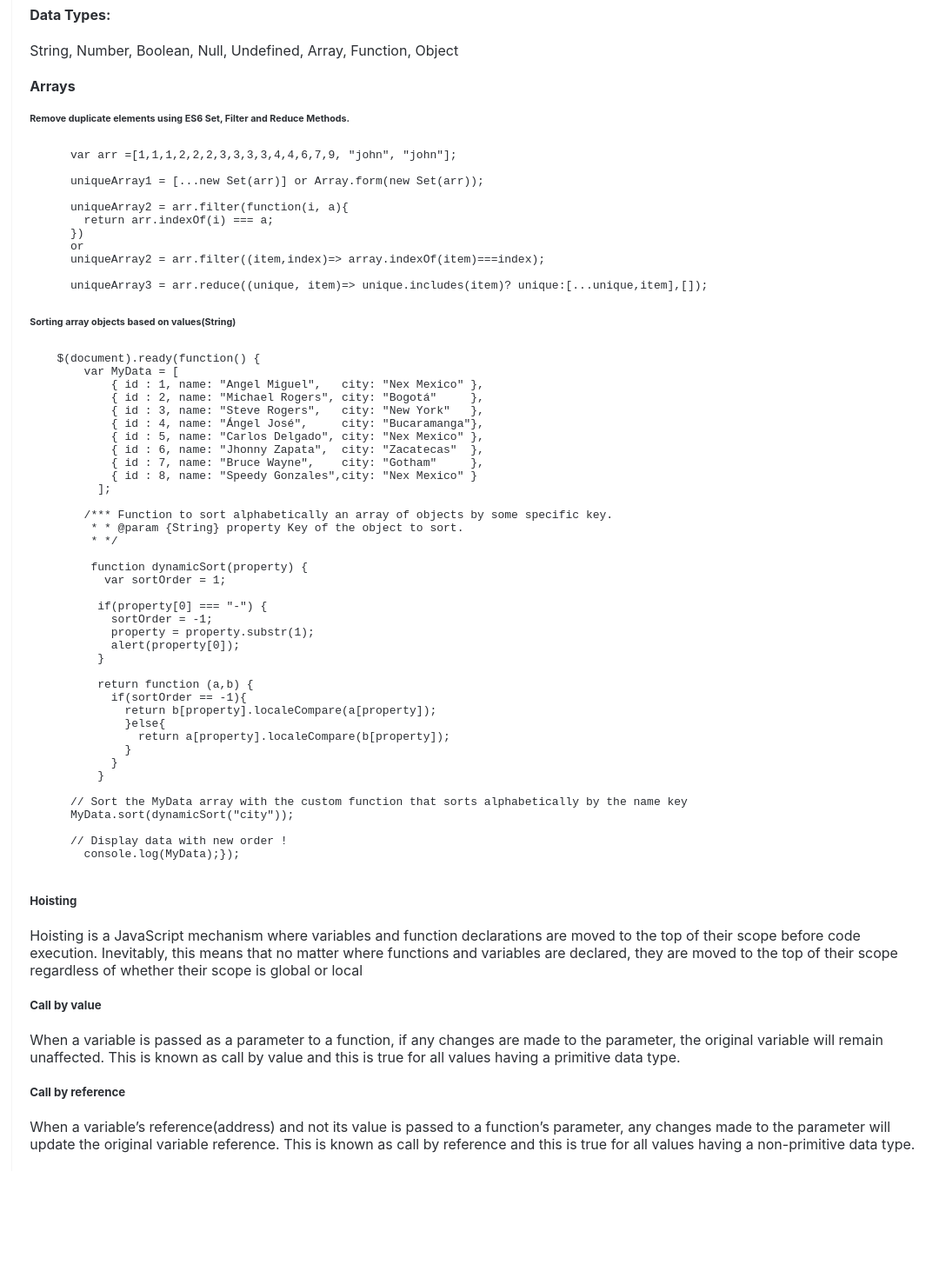
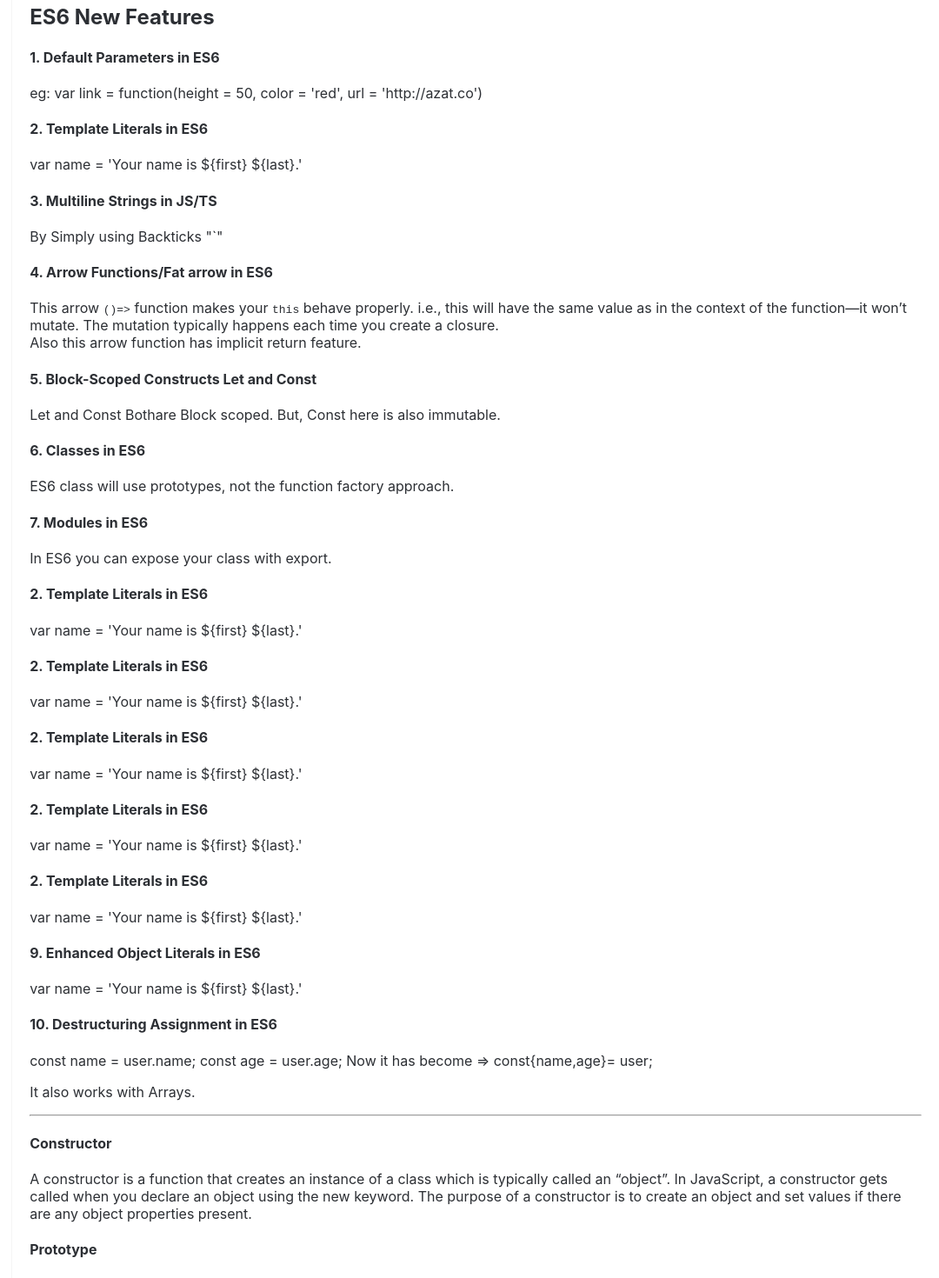
Before and after one commit to sivajisanapala/UI-Development, an Angular app: page /dashboard/javascript in a window 1280 px wide. Shown: the part 540-2010 px from the top of the page at 87% size, without its empty margins (200-1280 px from the left). Before the commit the page ends 1887 px from the top, so only its background shows below. Built offline with nearby package versions, Linux system fonts and the light colour scheme.

Commit message:
2 files modified

```diff
--- a/src/app/items/dashboard/brief/jscript/jscript.component.html
+++ b/src/app/items/dashboard/brief/jscript/jscript.component.html
@@ -8,7 +8,60 @@
     <li>duplicates manuplation: https://medium.com/dailyjs/how-to-remove-array-duplicates-in-es6-5daa8789641c</li>
 </ol>
 
+<h2>ES6 New Features</h2>
 
+<h4>1. Default Parameters in ES6</h4>
+<p>eg: var link = function(height = 50, color = 'red', url = 'http://azat.co')</p>
+
+<h4>2. Template Literals in ES6</h4>
+<p [innerHTML]="templiteral"></p>
+
+<h4>3. Multiline Strings in JS/TS</h4>
+<p> By Simply using Backticks "`"</p>
+
+<h4>4. Arrow Functions/Fat arrow in ES6</h4>
+<p>This arrow <code>()=></code> function makes your <code>this</code> behave properly. i.e., this will have the same value as in the context of the function—it won’t mutate. The mutation typically happens each time you create a closure. <br>
+Also this arrow function has implicit return feature.</p>
+
+<h4>5. Block-Scoped Constructs Let and Const</h4>
+<p>Let and Const Bothare Block scoped. But, Const here is also immutable.</p>
+
+<h4>6. Classes in ES6</h4>
+<p>ES6 class will use prototypes, not the function factory approach.</p>
+
+<h4>7. Modules in ES6</h4>
+<p>In ES6 you can expose your class with export.</p>
+
+<h4>2. Template Literals in ES6</h4>
+<p [innerHTML]="templiteral"></p>
+
+<h4>2. Template Literals in ES6</h4>
+<p [innerHTML]="templiteral"></p>
+
+<h4>2. Template Literals in ES6</h4>
+<p [innerHTML]="templiteral"></p>
+
+<h4>2. Template Literals in ES6</h4>
+<p [innerHTML]="templiteral"></p>
+
+<h4>2. Template Literals in ES6</h4>
+<p [innerHTML]="templiteral"></p>
+
+<h4>9. Enhanced Object Literals in ES6</h4>
+<p [innerHTML]="templiteral"></p>
+
+<h4>10. Destructuring Assignment in ES6</h4>
+<p [innerHTML]="destructuring"></p>
+<p>It also works with Arrays.</p>
+<hr>
+
+<h4>Constructor</h4>
+<p>A constructor is a function that creates an instance of a class which is typically called an “object”. In JavaScript, a constructor gets called when you declare an object using the new keyword. The purpose of a constructor is to create an object and set values if there are any object properties present.</p>
+
+<h4>Prototype</h4>
+<p>In javaScript environment when ever we create any function the JS engine adds a prototype property to that function. This prototype property is an object that has constructor property by default. <br> use case: Prototypes allow you to easily define methods to all instances of a particular object.</p>
+
+<hr>
 <h4>Data Types:</h4>
 
 <p>String, Number, Boolean, Null, Undefined, Array, Function, Object</p>
@@ -26,8 +79,8 @@
 <p>Hoisting is a JavaScript mechanism where variables and function declarations are moved to the top of their scope before code execution. Inevitably, this means that no matter where functions and variables are declared, they are moved to the top of their scope regardless of whether their scope is global or local</p>
 
 <h5>Call by value</h5>
-<p>When a variable is passed as a parameter to a function, if any changes are made to the parameter, the original variable will remain unaffected. This is known as call by value and this is true for all values having a primitive data type.</p>
+<p>When a variable is passed as a parameter to a function, if any changes are made to the parameter, the original variable will remain unaffected. This is known as call by value and this is true for all values having a primitive data type. eg: numbers, strings, booleans, null, undefined</p>
 
 <h5>Call by reference</h5>
-<p>When a variable’s reference(address) and not its value is passed to a function’s parameter, any changes made to the parameter will update the original variable reference. This is known as call by reference and this is true for all values having a non-primitive data type.</p>
+<p>When a variable’s reference(address) and not its value is passed to a function’s parameter, any changes made to the parameter will update the original variable reference. This is known as call by reference and this is true for all values having a non-primitive data type. eg:  functions and arrays</p>
 </div>
--- a/src/app/items/dashboard/brief/jscript/jscript.component.ts
+++ b/src/app/items/dashboard/brief/jscript/jscript.component.ts
@@ -10,8 +10,18 @@ export class JscriptComponent implements OnInit {
   constructor() { }
 
   ngOnInit() {
+
   }
 
+ templiteral = `
+  var name = 'Your name is \$\{first\} \$\{last\}.'
+  `
+destructuring = `
+const name = user.name;
+const age = user.age;
+
+Now it has become => const{name,age}= user;
+`
   dupfilter = `
       var arr =[1,1,1,2,2,2,3,3,3,3,4,4,6,7,9, "john", "john"];
 
```
